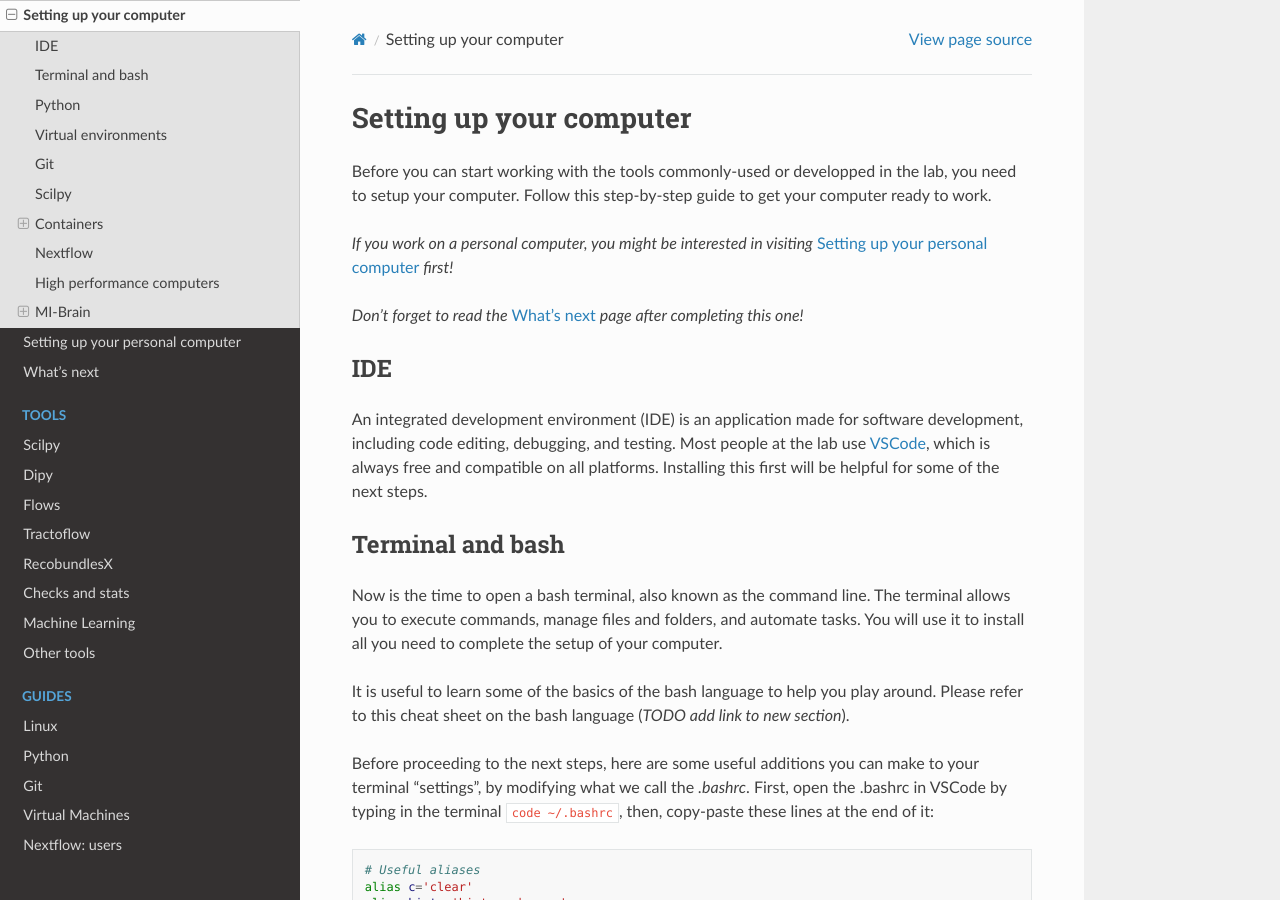
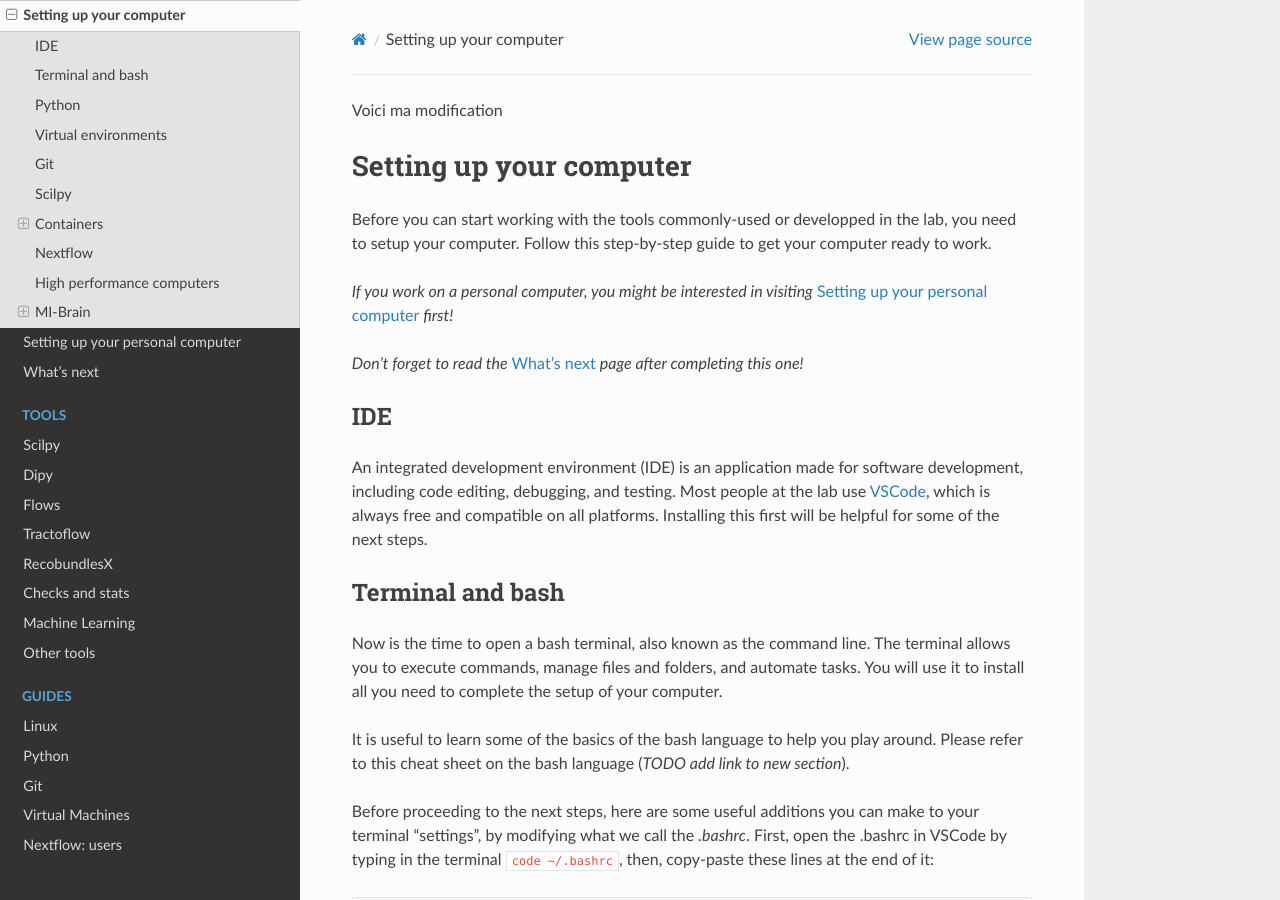
Before and after one commit to scilus/scil-documentation, a Sphinx documentation site: the page built from source/arriving/setup_computer.rst, in a window 1280 px wide and 900 px high. Built offline with Sphinx 7.4.7 and the Read the Docs theme 3.1.0, drawn with Linux system fonts in a browser that asks for light colours.

Commit message:
premiere modification

```diff
--- a/source/arriving/setup_computer.rst
+++ b/source/arriving/setup_computer.rst
@@ -2,6 +2,8 @@
 
 .. role:: bash(code)
    :language: bash
+
+Voici ma modification
 
 Setting up your computer
 ========================
```
